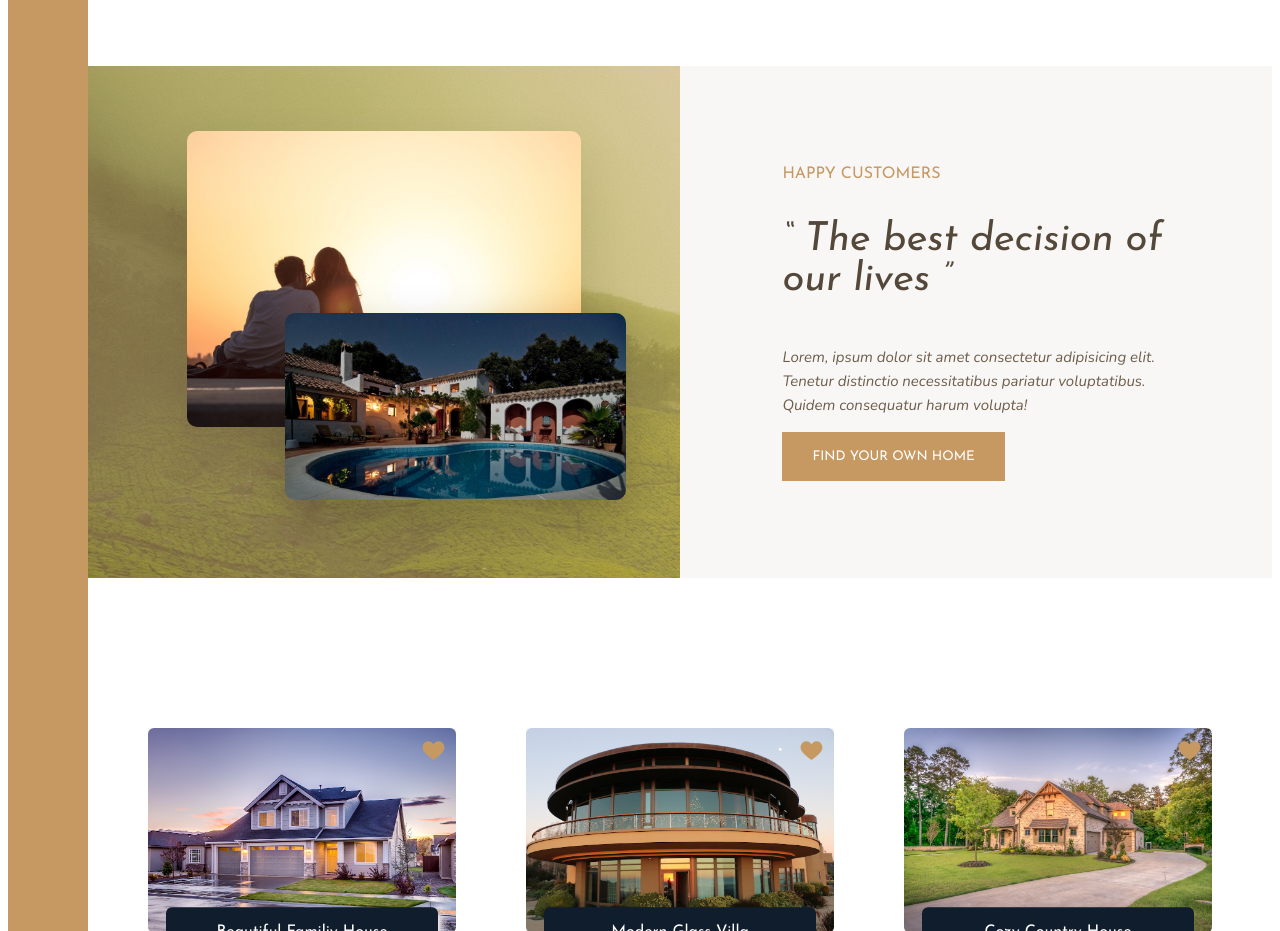
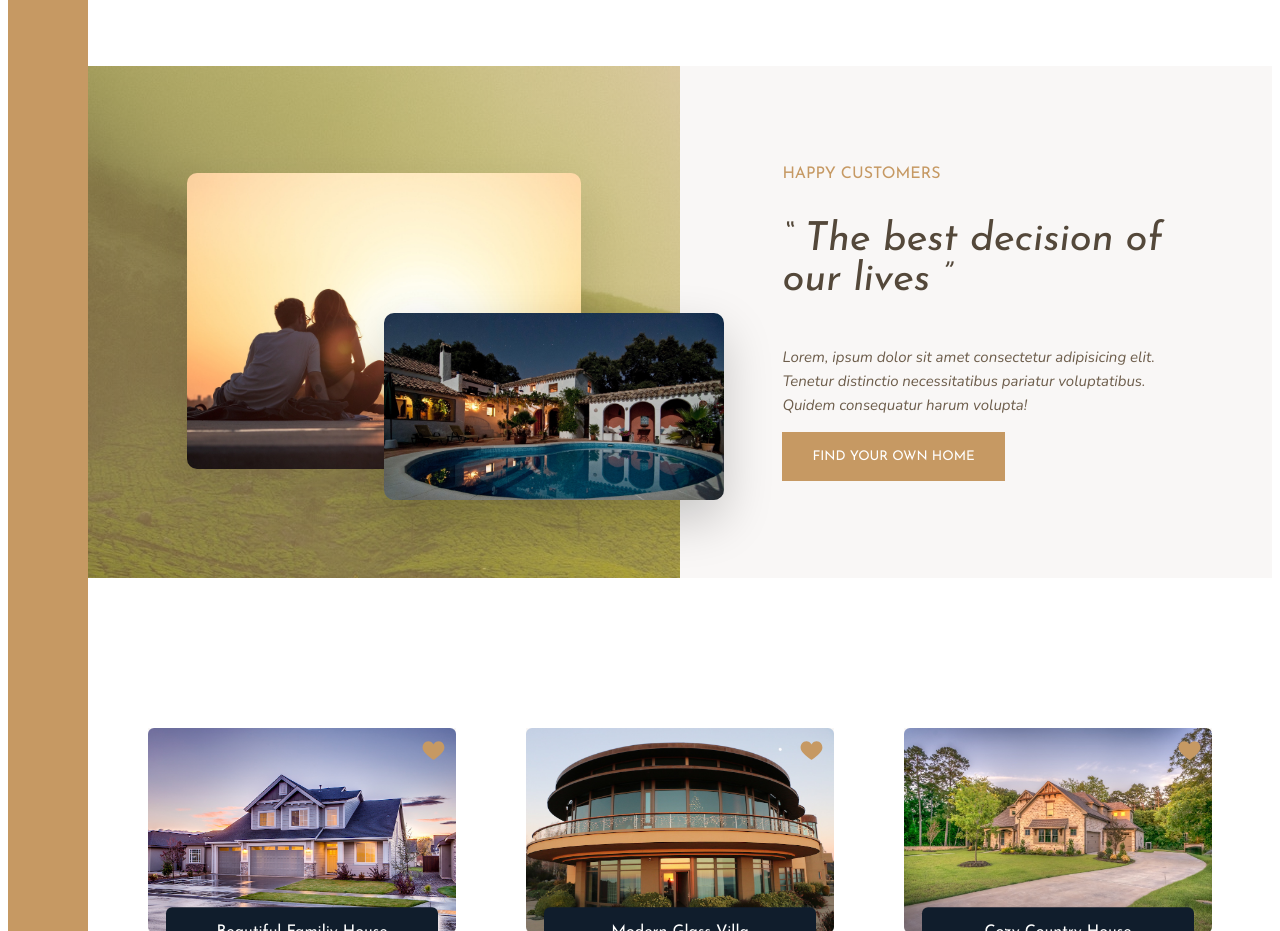
Before and after one commit to mishrabhavesh/Nexter-website-with-GRID, a website: page index.html in a window 1280 px wide. Shown: the part 1280-2211 px from the top of the page. Drawn offline with nearby package versions, Linux system fonts and the light colour scheme.

```diff
--- a/sass/_story.scss
+++ b/sass/_story.scss
@@ -19,7 +19,7 @@
     &__img--1 {
         border-radius: 10px;
         width: 100%;
-        grid-row: 2/5;
+        grid-row: 2/6;
         grid-column: 2/6;
         box-shadow: 0 2rem 5rem rgba($color: (#000000), $alpha: .1);
 
@@ -32,7 +32,7 @@
 
     &__img--2 {
         grid-row: 4/6;
-        grid-column: 3/6;
+        grid-column: 4/7;
         width: 115%;
         z-index: 10;
         box-shadow: 0 2rem 5rem rgba($color: (#000000), $alpha: .2);
```
Also changed, not shown: css/style.css.
